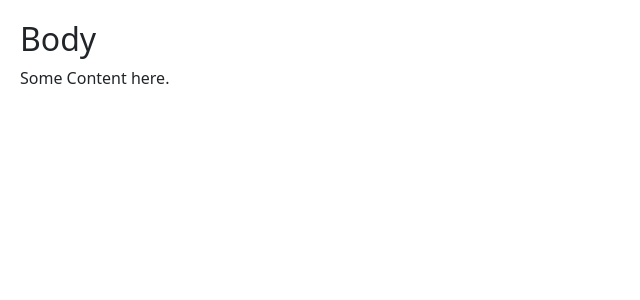
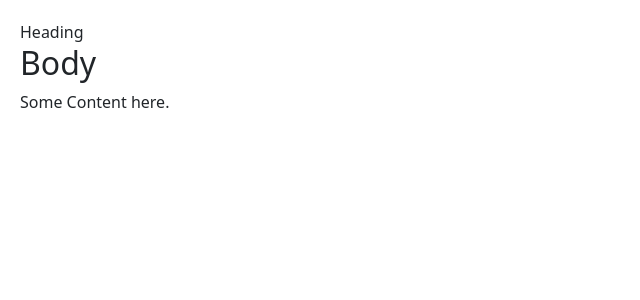
Before and after one commit to kamlesh19971/hello-world, an Angular app: page / in a window 1280 px wide. Shown: the top 300 px of the page, without its empty margins (0-640 px from the left). Built offline with nearby package versions, Linux system fonts and the light colour scheme.

Commit message:
ng-content implemented

```diff
--- a/src/app/app.component.html
+++ b/src/app/app.component.html
@@ -8,9 +8,9 @@
 ></app-favorite> -->
 
 <bootstrap-panel>
-  <div class="heading">Heading</div>
-  <div class="body">
+  <ng-container class="heading">Heading</ng-container>
+  <ng-container class="body">
     <h2>Body</h2>
     <p>Some Content here.</p>
-  </div>
+  </ng-container>
 </bootstrap-panel>
--- a/src/app/panel/panel.component.html
+++ b/src/app/panel/panel.component.html
@@ -1,6 +1,6 @@
 <div class="panel panel-default">
   <div class="panel-heading">
-    <ng-content select="."></ng-content>
+    <ng-content select=".heading"></ng-content>
   </div>
   <div class="panel-body">
     <ng-content select=".body"></ng-content>
```
